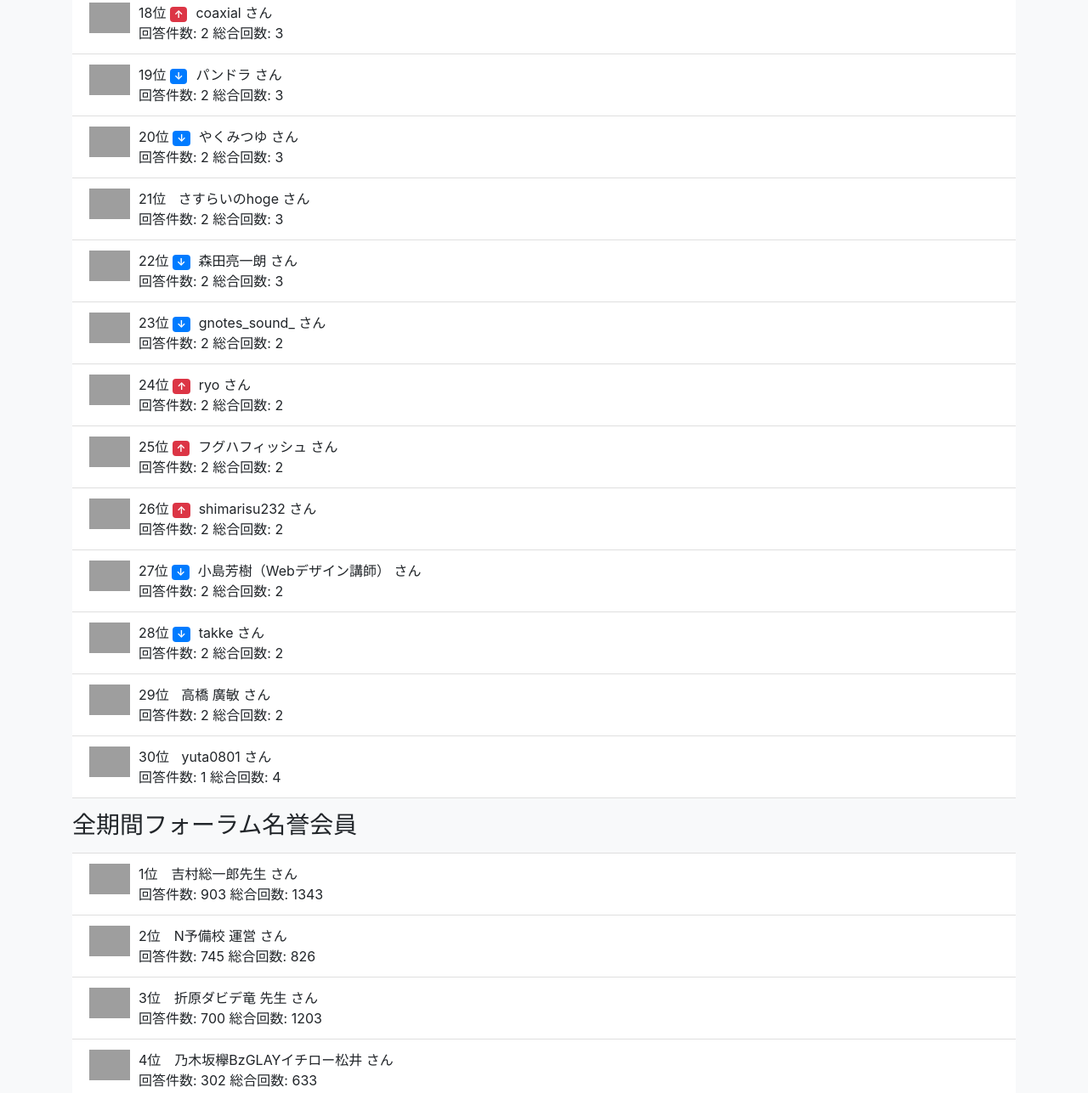
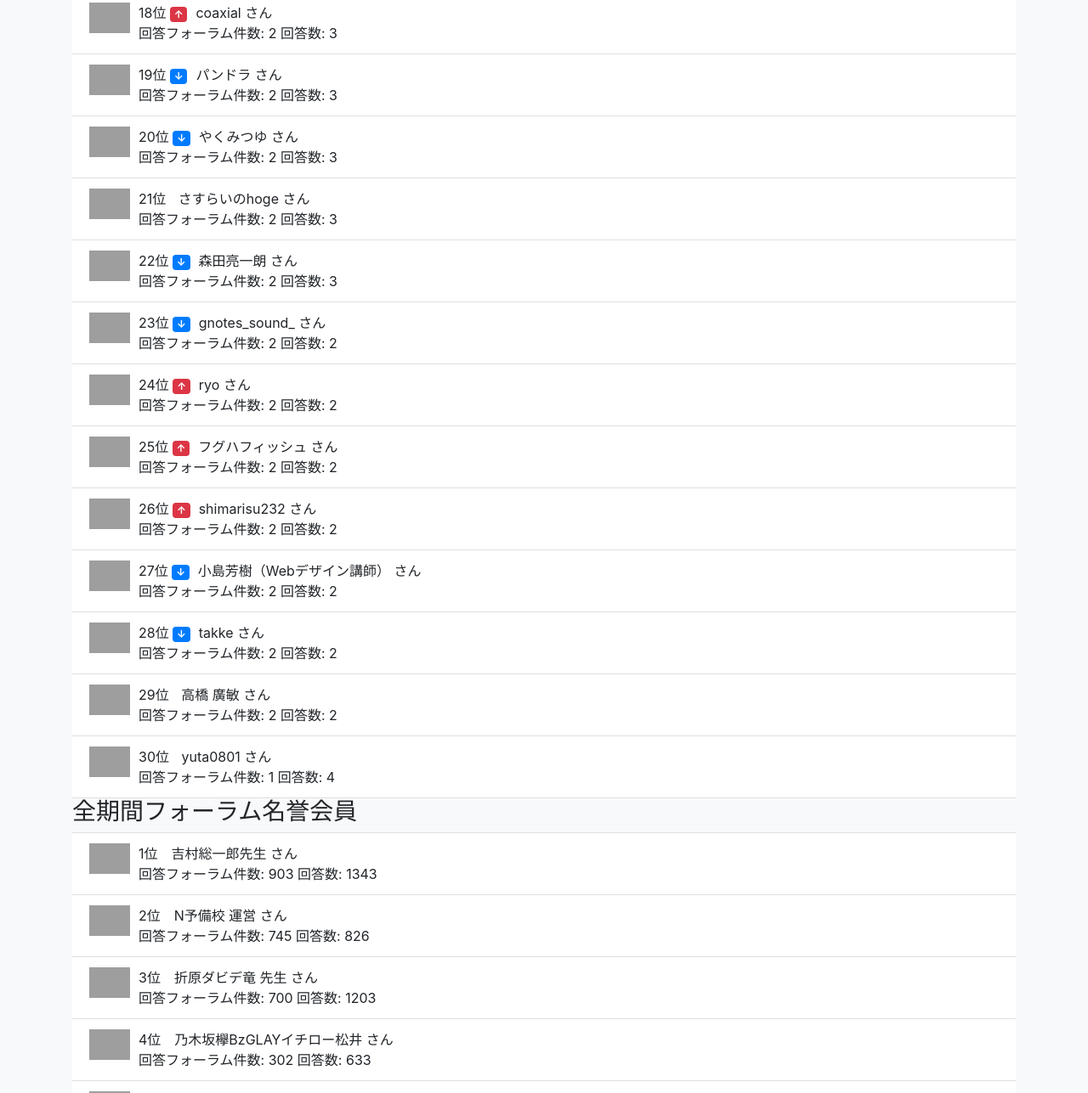
Before and after one commit to progedu/forum-ranking, a website: page index.html in a window 1280 px wide. Shown: the part 1411-2698 px from the top of the page at 85% size. Drawn offline with nearby package versions, Linux system fonts and the light colour scheme; grey boxes are pictures that could not be loaded.

Commit message:
文言修正

```diff
--- a/index.html
+++ b/index.html
@@ -25,7 +25,7 @@
     <div class="container">
         <h3>月間フォーラム名誉会員</h3>
         <ul class="list-group list-group-flush" id="monthly-ranking"></ul>
-        <h3 class="my-3">全期間フォーラム名誉会員</h3>
+        <h3 class="my-6">全期間フォーラム名誉会員</h3>
         <ul class="list-group list-group-flush" id="all-ranking"></ul>
     </div>
     <script src="assets/jquery-3.3.1.min.js" crossorigin="anonymous"></script>
--- a/index.js
+++ b/index.js
@@ -47,7 +47,7 @@ function display(ranking50, monthlyRanking50) {
             text: userObj.userName + ` さん`
         });
         const div2Dom = $('<div>', {
-            text: '回答件数: ' + userObj.answeredQuestionMany + ' 総合回数: ' + userObj.total
+            text: '回答フォーラム件数: ' + userObj.answeredQuestionMany + ' 回答数: ' + userObj.total
         });
         liDom.append(imgDom);
         liDom.append(rankDom);
@@ -69,7 +69,7 @@ function display(ranking50, monthlyRanking50) {
             text: '' + (index + 1) + '位　' + userObj.userName + ' さん'
         });
         const div2Dom = $('<div>', {
-            text: '回答件数: ' + userObj.answeredQuestionMany + ' 総合回数: ' + userObj.total
+            text: '回答フォーラム件数: ' + userObj.answeredQuestionMany + ' 回答数: ' + userObj.total
         });
         liDom.append(imgDom);
         liDom.append(div1Dom);
```
